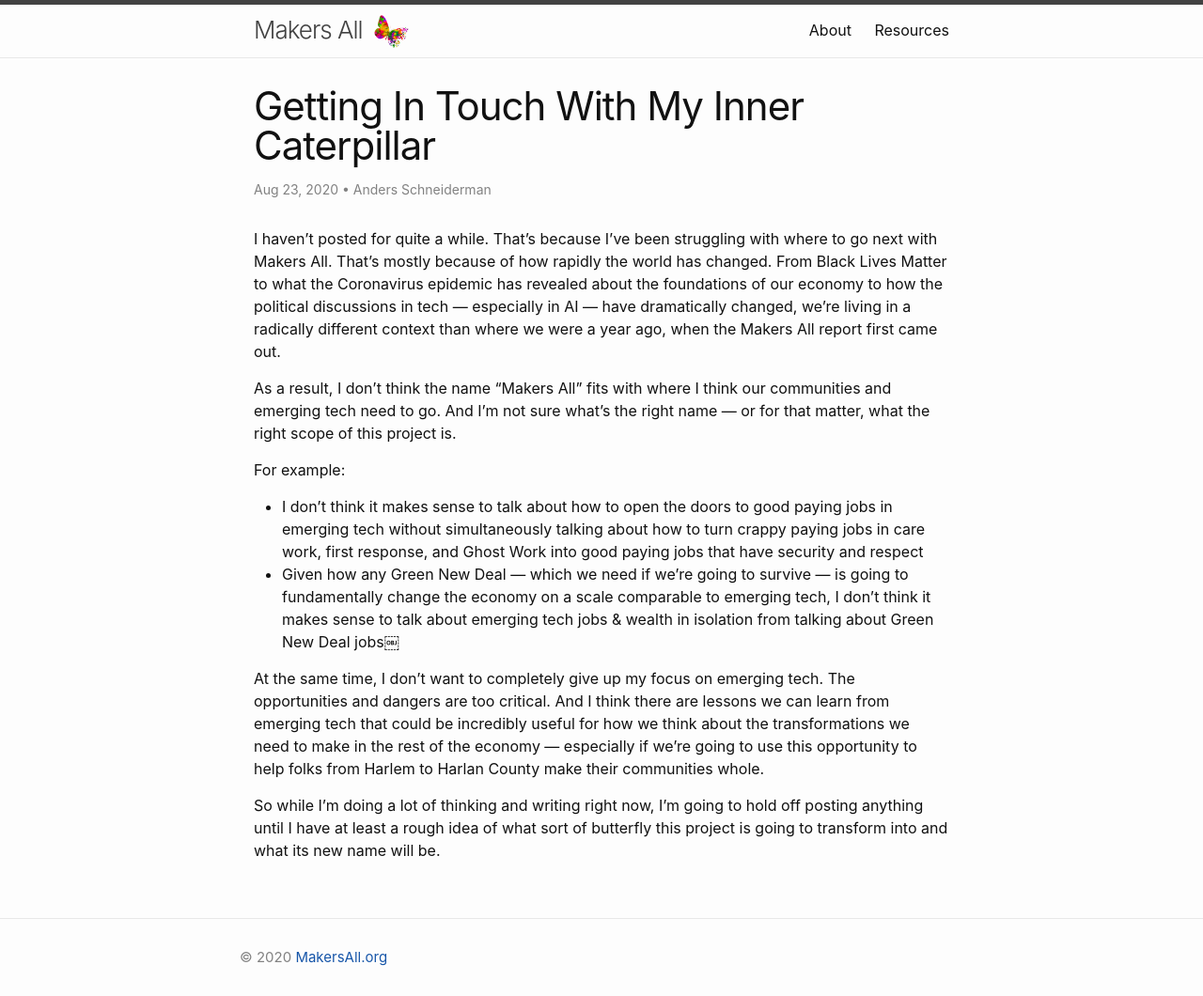
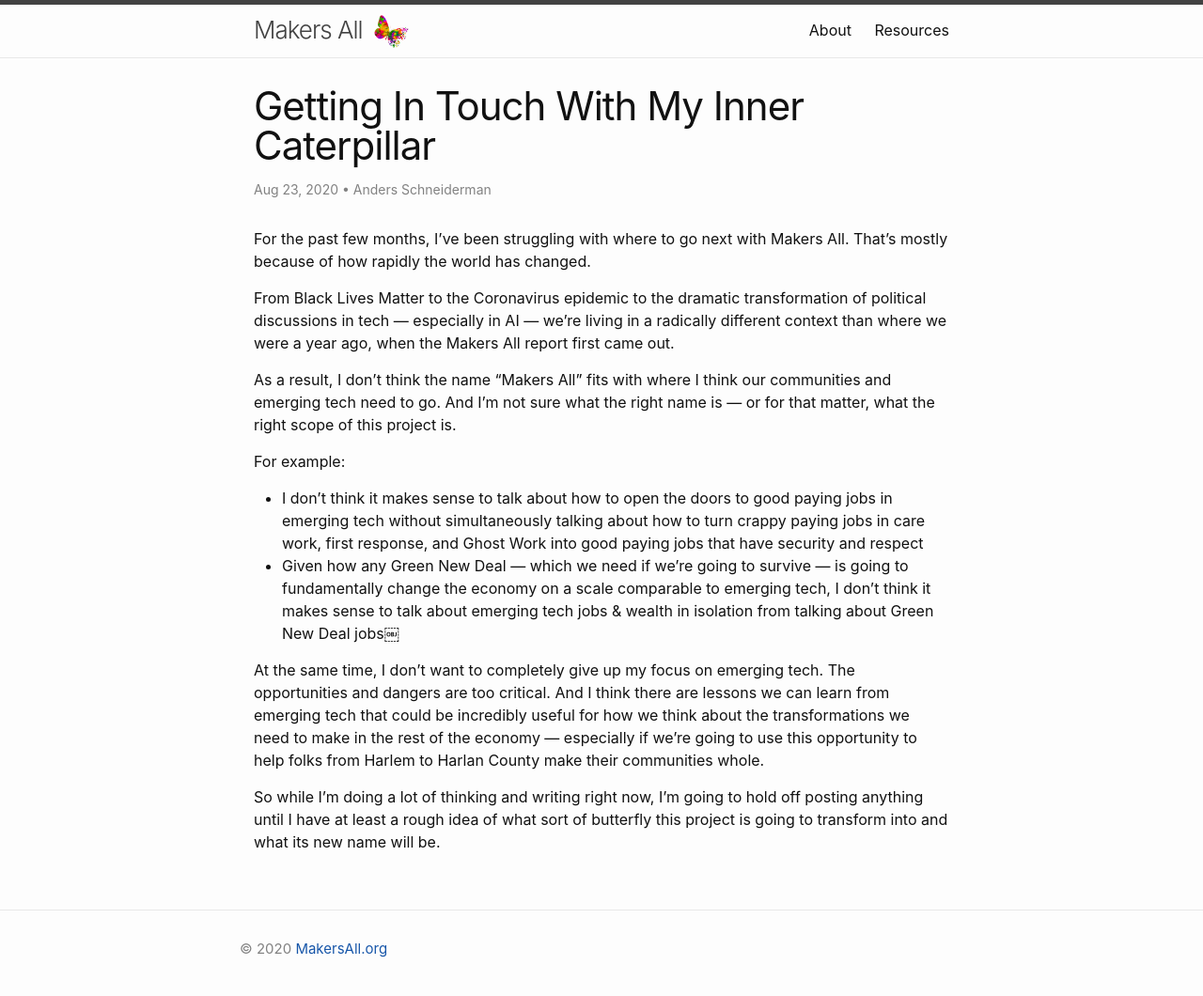
Before and after one commit to makersall/makersall, a Jekyll site: the page built from _posts/2020-08-23-inner-caterpillar.md, in a window 1280 px wide. Shown: the whole page at 94% size. Built offline with Jekyll 4.4.1, drawn with Linux system fonts in a browser that asks for light colours.

Commit message:
Edit post

```diff
--- a/_posts/2020-08-23-inner-caterpillar.md
+++ b/_posts/2020-08-23-inner-caterpillar.md
@@ -4,9 +4,11 @@
 author: Anders Schneiderman
 ---
 
-I haven’t posted for quite a while.  That’s because I’ve been struggling with where to go next with Makers All.  That’s mostly because of how rapidly the world has changed.  From Black Lives Matter to what the Coronavirus epidemic has revealed about the foundations of our economy to how the political discussions in tech — especially in AI — have dramatically changed, we’re living in a radically different context than  where we were a year ago, when the Makers All report first came out.
+For the past few months, I’ve been struggling with where to go next with Makers All.  That’s mostly because of how rapidly the world has changed.
 
-As a result, I don’t think the name “Makers All” fits with where I think our communities and emerging tech need to go.  And I’m not sure what’s the right name — or for that matter, what the right scope of this project is.
+From Black Lives Matter to the Coronavirus epidemic to the dramatic transformation of political discussions in tech — especially in AI — we’re living in a radically different context than  where we were a year ago, when the Makers All report first came out.
+
+As a result, I don’t think the name “Makers All” fits with where I think our communities and emerging tech need to go.  And I’m not sure what the right name is — or for that matter, what the right scope of this project is.
 
 For example:
 
```
